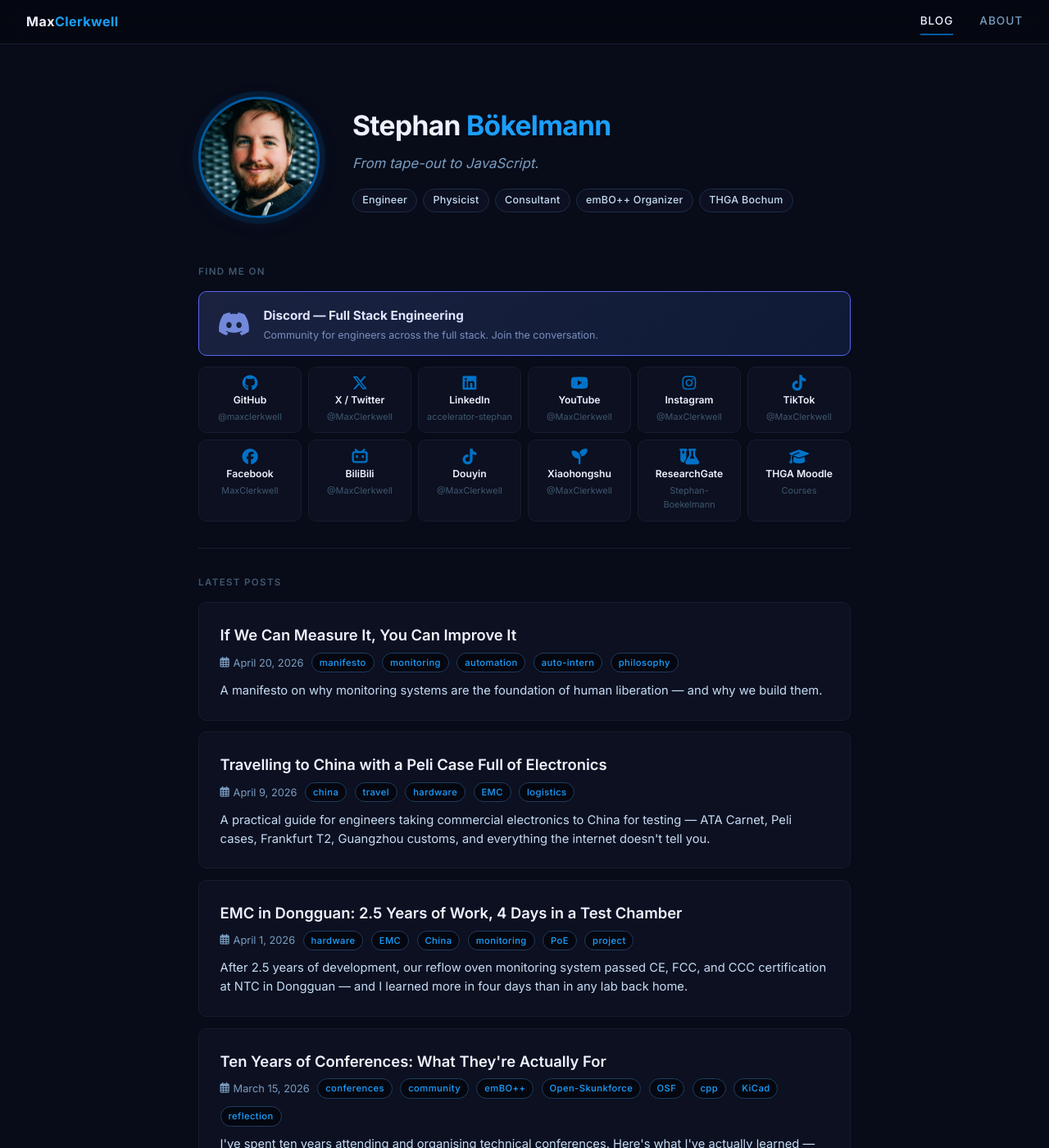
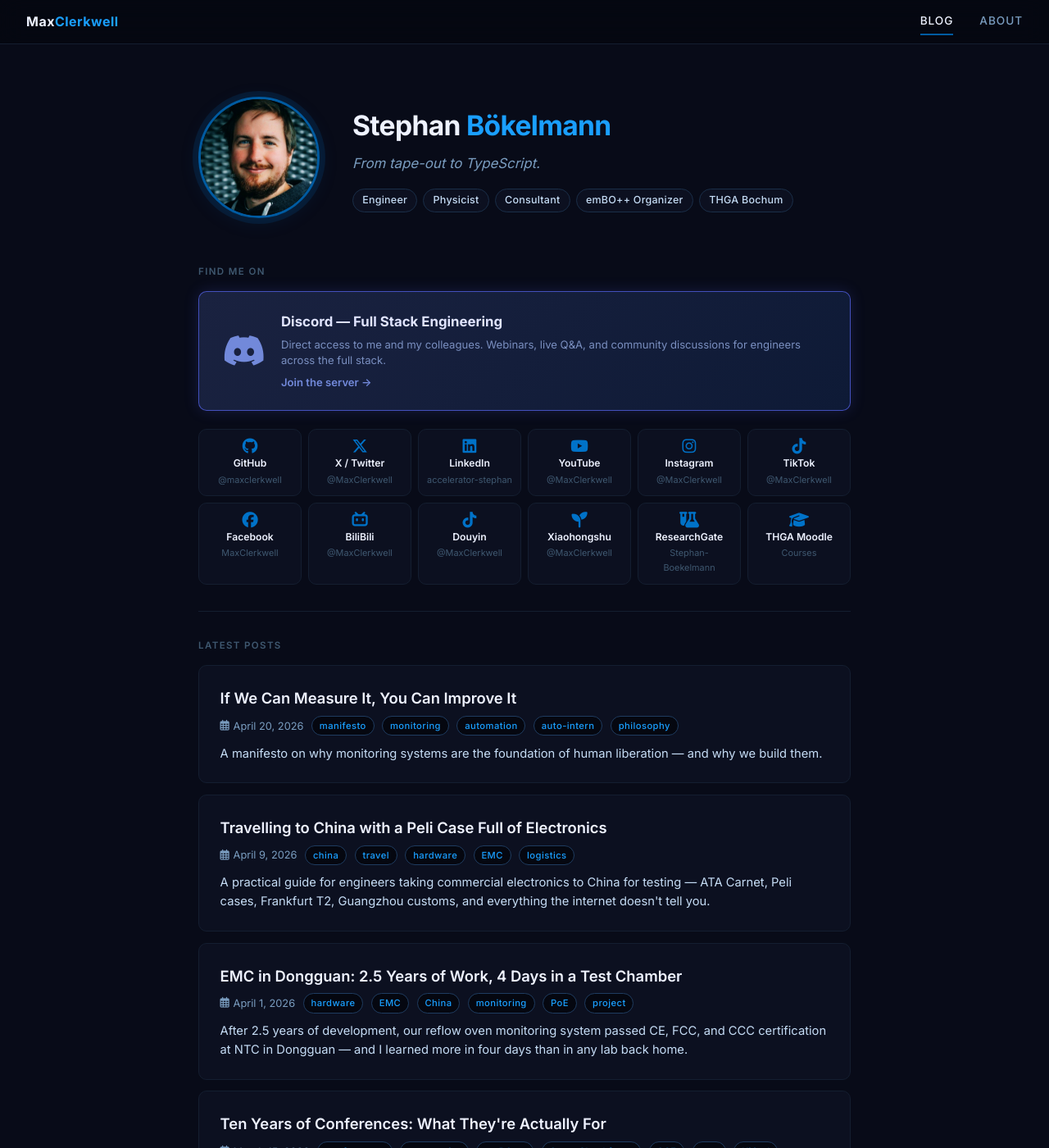
Before and after one commit to MaxClerkwell/maxclerkwell.github.io, a Jekyll site: the page built from index.html, in a window 1280 px wide and 1400 px high. Shown: the whole window at 82% size. Built offline with Jekyll 4.4.1, drawn with Linux system fonts in a browser that asks for light colours; some of the changed text lies outside the part shown.

Commit message:
Update tagline to TypeScript and make Discord card more prominent
Co-Authored-By: Claude Sonnet 4.6 <noreply@anthropic.com>

```diff
--- a/_config.yml
+++ b/_config.yml
@@ -1,5 +1,5 @@
 title: "Stephan Bökelmann"
-tagline: "From tape-out to JavaScript."
+tagline: "From tape-out to TypeScript."
 email: "stephan@boekelmann.net"
 url: "https://maxclerkwell.github.io"
 baseurl: ""
--- a/assets/css/style.css
+++ b/assets/css/style.css
@@ -178,14 +178,15 @@ img { display: block; max-width: 100%; }
 .link-card-discord {
   display: flex;
   align-items: center;
-  gap: 1rem;
+  gap: 1.2rem;
   width: 100%;
-  padding: 1rem 1.4rem;
-  margin-bottom: 0.8rem;
+  padding: 1.4rem 1.8rem;
+  margin-bottom: 1.4rem;
   background: linear-gradient(135deg, #1a2240 0%, #0e1a36 100%);
-  border: 1px solid #5865f2;
+  border: 1px solid rgba(88, 101, 242, 0.7);
   border-radius: var(--radius);
   color: var(--text-primary);
+  box-shadow: 0 0 18px rgba(88, 101, 242, 0.18);
   transition:
     background var(--transition),
     box-shadow var(--transition),
@@ -193,12 +194,12 @@ img { display: block; max-width: 100%; }
 }
 .link-card-discord:hover {
   background: linear-gradient(135deg, #202d54 0%, #131f42 100%);
-  box-shadow: 0 6px 28px rgba(88, 101, 242, 0.35);
-  transform: translateY(-2px);
+  box-shadow: 0 8px 36px rgba(88, 101, 242, 0.45);
+  transform: translateY(-3px);
   color: var(--text-primary);
 }
 .link-card-discord i {
-  font-size: 2rem;
+  font-size: 2.6rem;
   color: #7289da;
   flex-shrink: 0;
   transition: color var(--transition);
@@ -207,17 +208,23 @@ img { display: block; max-width: 100%; }
 .discord-text {
   display: flex;
   flex-direction: column;
-  gap: 0.2rem;
+  gap: 0.3rem;
 }
 .discord-name {
-  font-size: 0.95rem;
+  font-size: 1.05rem;
   font-weight: 700;
   color: #e0e4ff;
 }
 .discord-note {
-  font-size: 0.78rem;
+  font-size: 0.82rem;
   color: #7a8fc0;
-  line-height: 1.3;
+  line-height: 1.4;
+}
+.discord-join {
+  font-size: 0.82rem;
+  font-weight: 600;
+  color: #7289da;
+  margin-top: 0.2rem;
 }
 
 /* Smaller platform grid */
--- a/index.html
+++ b/index.html
@@ -10,7 +10,7 @@ title: Blog
        class="hero-avatar">
   <div class="hero-text">
     <h1>Stephan <span>Bökelmann</span></h1>
-    <p class="hero-tagline">From tape-out to JavaScript.</p>
+    <p class="hero-tagline">From tape-out to TypeScript.</p>
     <div class="hero-pills">
       <span class="pill">Engineer</span>
       <span class="pill">Physicist</span>
@@ -31,7 +31,8 @@ title: Blog
     <i class="fab fa-discord"></i>
     <div class="discord-text">
       <span class="discord-name">Discord — Full Stack Engineering</span>
-      <span class="discord-note">Community for engineers across the full stack. Join the conversation.</span>
+      <span class="discord-note">Direct access to me and my colleagues. Webinars, live Q&amp;A, and community discussions for engineers across the full stack.</span>
+      <span class="discord-join">Join the server →</span>
     </div>
   </a>
 
```
Also changed, not shown: posts/getting-started/index.md (+2 -2 lines).
